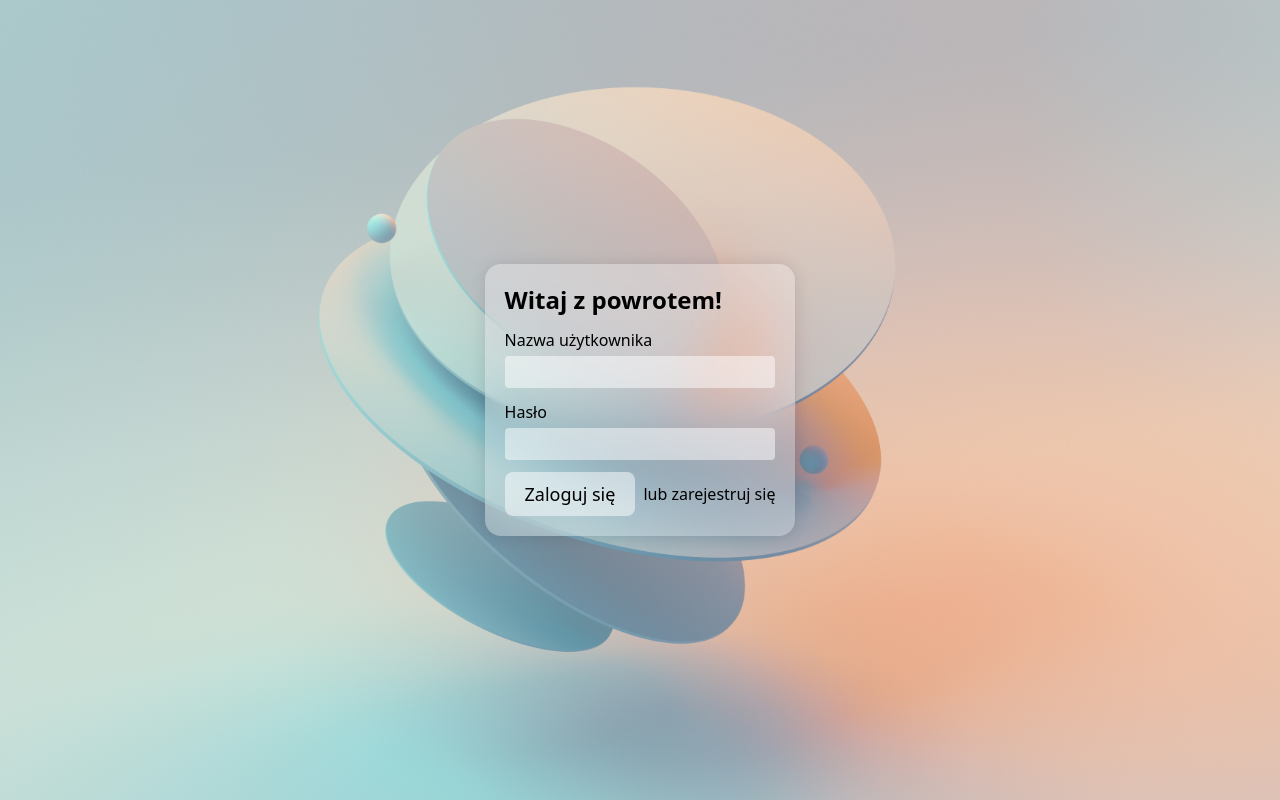
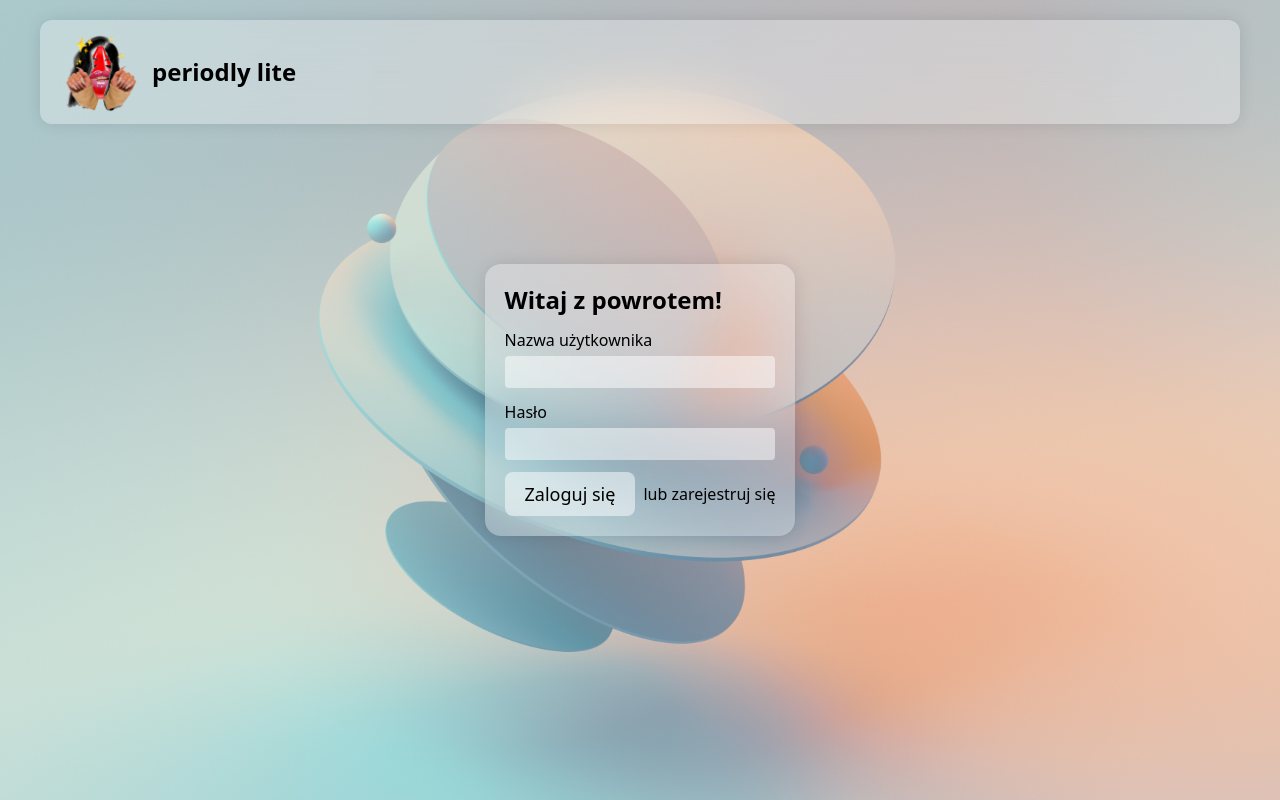
Before and after one commit to Periodly/web, a Vue app: page /login in a window 1280 px wide. Built offline with nearby package versions, Linux system fonts and the light colour scheme; no server answers.

Commit message:
connected navbar

```diff
--- a/src/App.vue
+++ b/src/App.vue
@@ -1,7 +1,9 @@
 <template>
+  <MainNavbar />
   <RouterView />
 </template>
 
 <script setup lang="ts">
-  import { RouterView } from 'vue-router'
+import { RouterView } from 'vue-router';
+import MainNavbar from '@/components/MainNavbar.vue';
 </script>
```
